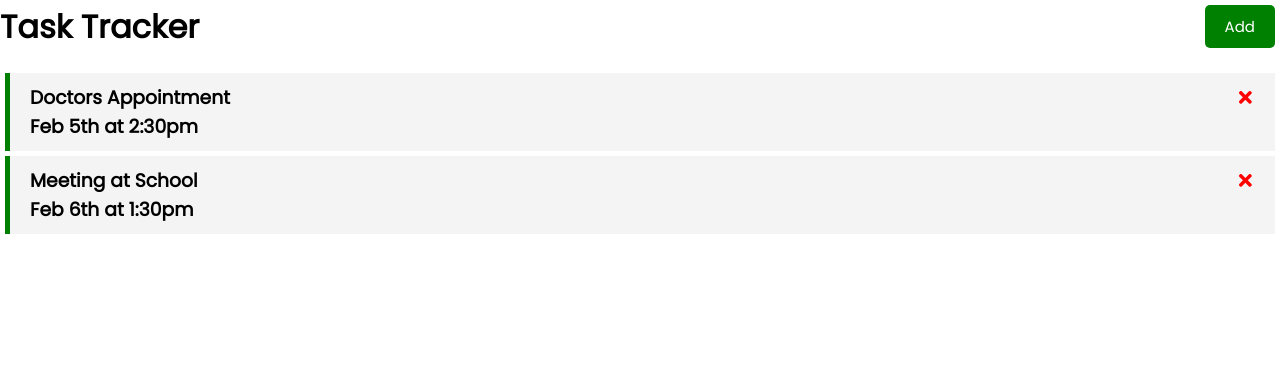
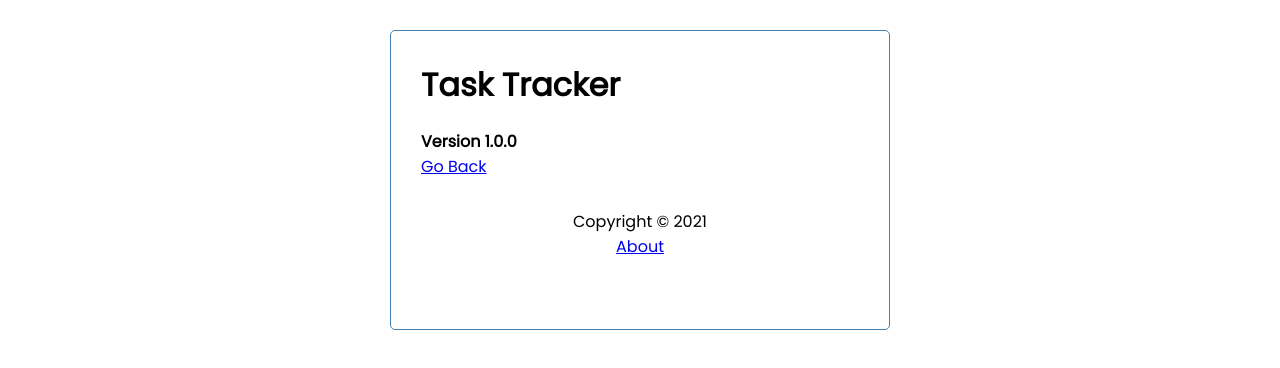
Before and after one commit to andhikayusup/task-tracker-app, a React (Create React App) app in the folder client/: page /about in a window 1280 px wide. Shown: the top 368 px of the page. Built offline with nearby package versions, Linux system fonts and the light colour scheme; data requests are answered from the project's data file.

Commit message:
Implement Routing

```diff
--- a/client/src/App.js
+++ b/client/src/App.js
@@ -1,7 +1,10 @@
 import { useState, useEffect } from 'react'
+import {BrowserRouter as Router, Route} from 'react-router-dom'
 import Header from "./components/Header";
 import Tasks from "./components/Tasks";
 import AddTask from "./components/AddTask";
+import Footer from './components/Footer';
+import About from './components/About';
 
 function App() {
   const [showAddTask, setShowAddTask] = useState(false)
@@ -71,15 +74,23 @@
   }
 
   return (
-    <div className="App">
+    <Router>
+      <div className="container">
         <Header onToggle={() => {setShowAddTask(!showAddTask)}} showAdd={showAddTask}/>
+        <Route path="/" exact render={() => (
+          <>
             {
               showAddTask && <AddTask onAdd={addTask}/>
             }
             {
               tasks.length === 0 ? 'No tasks to show' : <Tasks tasks={ tasks } onDelete={deleteTask} onToggle={toggleReminder} onAdd={addTask}/>
             }
+          </>
+        )}/>
+        <Route path="/about" component={About} />
+        <Footer />
       </div>
+    </Router>
   );
 }
 
--- /dev/null
+++ b/client/src/components/About.js
@@ -0,0 +1,12 @@
+import { Link } from "react-router-dom"
+
+const About = () => {
+    return (
+        <div>
+            <h4>Version 1.0.0</h4>
+            <Link to="/">Go Back</Link>
+        </div>
+    )
+}
+
+export default About
--- /dev/null
+++ b/client/src/components/Footer.js
@@ -0,0 +1,12 @@
+import { Link } from 'react-router-dom'
+
+const Footer = () => {
+    return (
+        <footer>
+            <p>Copyright &copy; 2021</p>
+            <Link to='/about' >About</Link>
+        </footer>
+    )
+}
+
+export default Footer
--- a/client/src/components/Header.js
+++ b/client/src/components/Header.js
@@ -1,11 +1,16 @@
 import PropTypes from 'prop-types'
 import Button from './Button'
+import { useLocation } from 'react-router-dom'
 
 const Header = ({ title, onToggle, showAdd }) => {
+    const location = useLocation()
+
     return (
         <header className='header'>
             <h1>{title}</h1>
-            <Button color={showAdd ? "red" : "green"} title={showAdd ? "Close" : "Add"} onClick={onToggle}/>
+            {
+                location.pathname === "/about" ? "" : <Button color={showAdd ? "red" : "green"} title={showAdd ? "Close" : "Add"} onClick={onToggle}/>
+            }
         </header>
     )
 }
```
Lines whose indentation alone changed are shown as unchanged.
